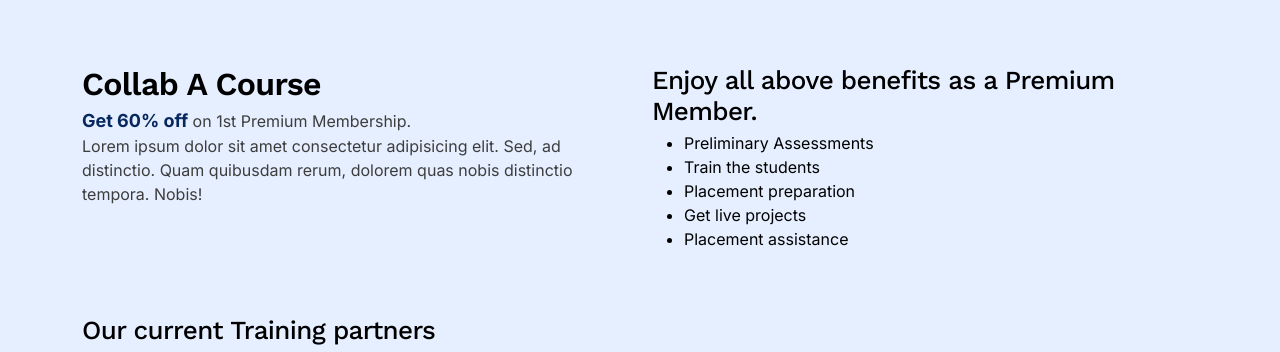
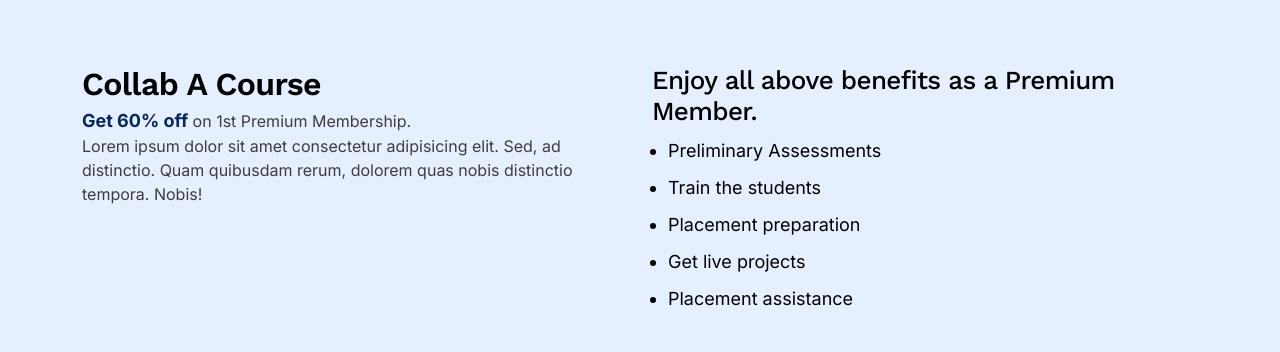
Before and after one commit to eabishenMansfield/Training_marketing, a plain HTML site: page index.html in a window 1280 px wide. Shown: the part 2160-2512 px from the top of the page. Drawn offline with nearby package versions, Linux system fonts and the light colour scheme.

Commit message:
Update campaign_J2024MV2.css

```diff
--- a/css/campaign_J2024MV2.css
+++ b/css/campaign_J2024MV2.css
@@ -456,6 +456,8 @@ body {
     width: 300px;
 }
 
+
+
 .benefits-tag {
 
     padding: var(--size-s);
@@ -477,6 +479,15 @@ body {
 .beneimg img {
     width: 100%;
     height: 100%;
+}
+
+.benefitsList {
+    padding-left: var(--size-m);
+    font-size: 18px;
+}
+
+.benefitsList li {
+    margin-top: var(--size);
 }
 
 .testimonal-wrapper {
```
